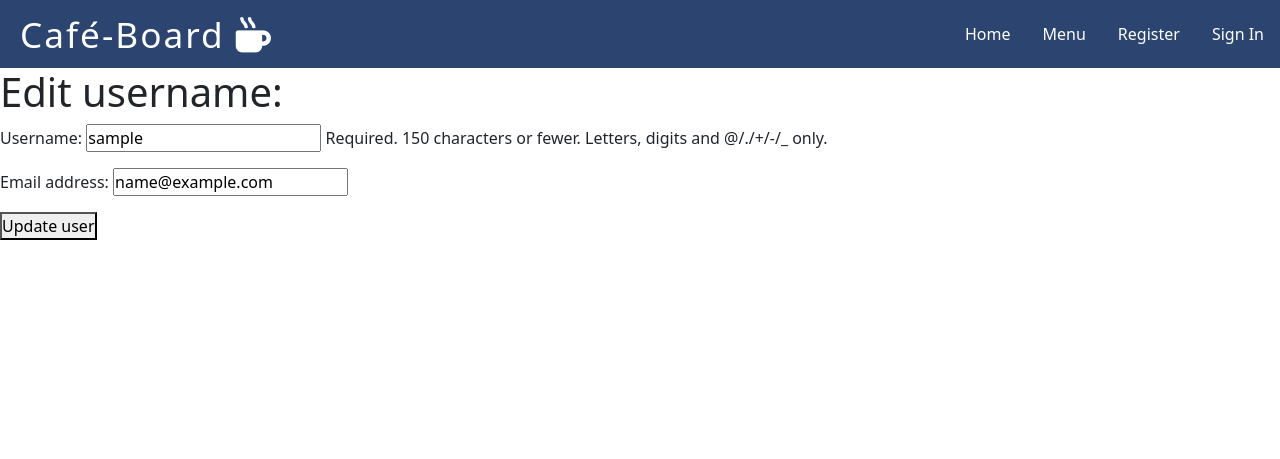
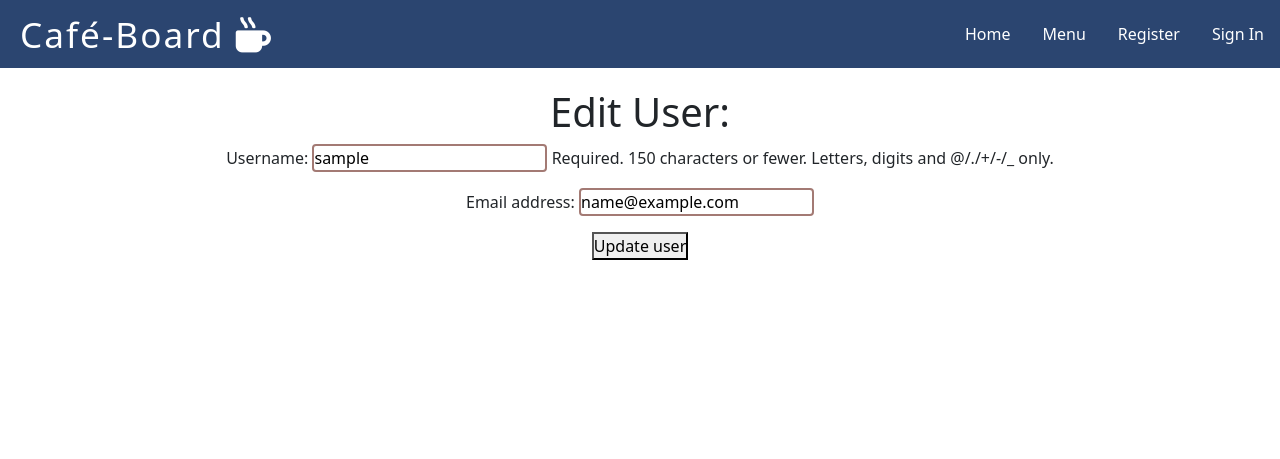
Before and after one commit to leoniemclaughlin7/cafe-board, a Django app: page /bookings/edit_user/1 in a window 1280 px wide. Shown: the top 459 px of the page. Run offline with Django 3.2, Linux system fonts and the light colour scheme; tables that the repository leaves empty hold one stand-in row (values such as "Sample post"); some libraries are stand-ins or nearby versions.

Commit message:
Style edit user form on edit-user.html

```diff
--- a/static/css/style.css
+++ b/static/css/style.css
@@ -198,6 +198,17 @@ https: //stackoverflow.com/questions/43226511/how-can-i-center-an-image-in-boots
     margin-top: 1.3em;
 }
 
+/* Forms */
+.center-form {
+    text-align: center;
+    margin-top: 20px;
+}
+
+#edit-user-form input {
+    border: 2px solid #A37A74;
+    border-radius: 4px;
+}
+
 #review-form textarea,
 select {
     border: 2px solid #E49273;
--- a/templates/edit_user.html
+++ b/templates/edit_user.html
@@ -1,6 +1,9 @@
 {% extends "base.html" %} {% block content %}
-<h1>Edit username:</h1>
-<form method="POST">
+<section class="container">
+  <div class="row">
+    <div class="col-sm-12 center-form">
+      <h1>Edit User:</h1>
+      <form method="POST" id="edit-user-form">
         {% csrf_token %} {{ form.as_p }}
         <div>
           <p>
@@ -8,4 +11,7 @@
           </p>
         </div>
       </form>
+    </div>
+  </div>
+</section>
 {%endblock%}
```
Lines whose indentation alone changed are shown as unchanged.
